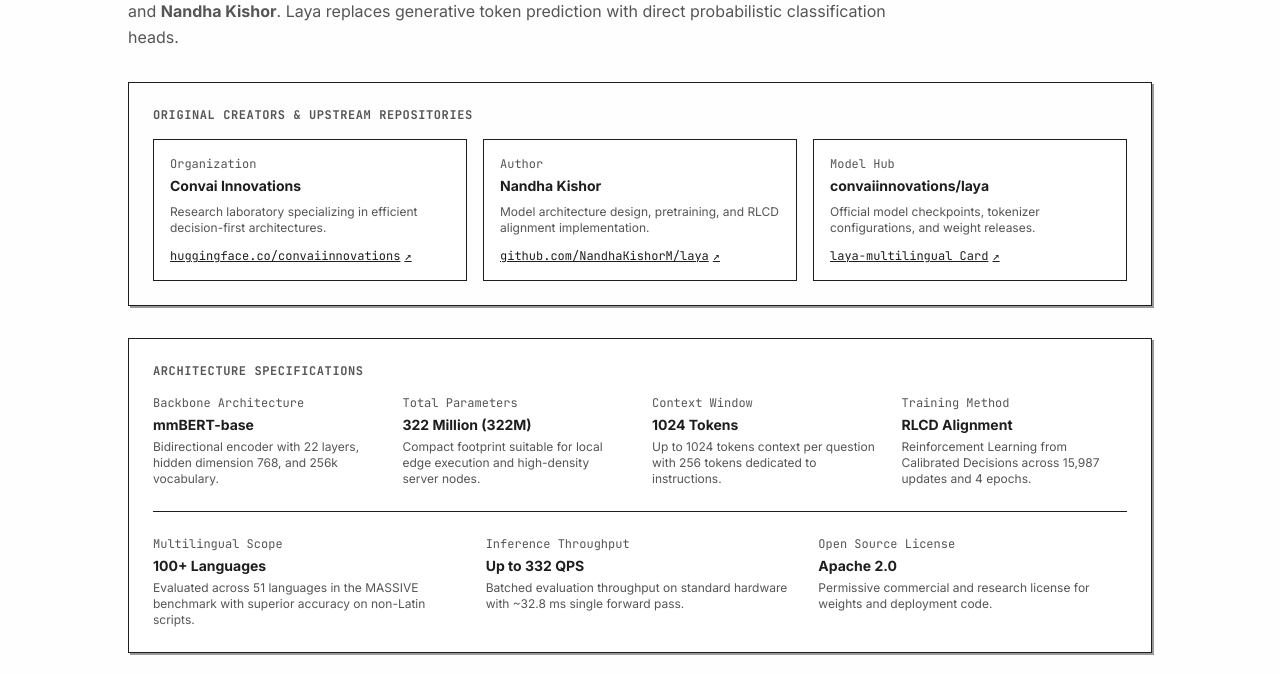
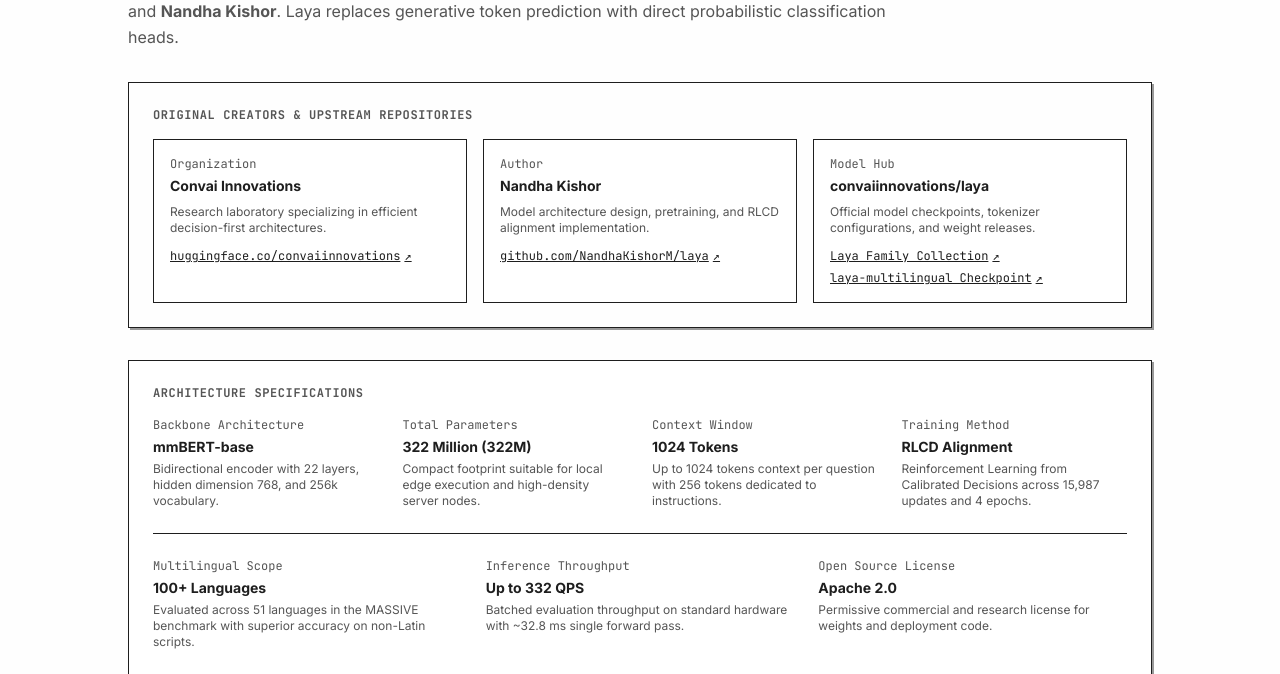
Before and after one commit to ZulfiFazhar/system-one, a FastAPI app: page / in a window 1280 px wide. Shown: the part 2038-2712 px from the top of the page. Run offline with FastAPI, Linux system fonts and the light colour scheme; some libraries are stand-ins or nearby versions.

Commit message:
polish: sanitize DOM rendering, update model family link, and verify anti-slop compliance

```diff
--- a/app/templates/index.html
+++ b/app/templates/index.html
@@ -351,10 +351,16 @@
                             <div class="text-xs font-mono text-[#555555] mb-1">Model Hub</div>
                             <div class="font-bold text-sm mb-2">convaiinnovations/laya</div>
                             <p class="text-xs text-[#555555] mb-3">Official model checkpoints, tokenizer configurations, and weight releases.</p>
-                            <a href="https://huggingface.co/convaiinnovations/laya-multilingual" target="_blank" rel="noopener noreferrer" class="text-xs font-mono underline hover:text-black flex items-center gap-1">
-                                <span>laya-multilingual Card</span>
-                                <span aria-hidden="true">&nearr;</span>
-                            </a>
+                            <div class="flex flex-col gap-1.5">
+                                <a href="https://huggingface.co/convaiinnovations/laya" target="_blank" rel="noopener noreferrer" class="text-xs font-mono underline hover:text-black flex items-center gap-1">
+                                    <span>Laya Family Collection</span>
+                                    <span aria-hidden="true">&nearr;</span>
+                                </a>
+                                <a href="https://huggingface.co/convaiinnovations/laya-multilingual" target="_blank" rel="noopener noreferrer" class="text-xs font-mono underline hover:text-black flex items-center gap-1">
+                                    <span>laya-multilingual Checkpoint</span>
+                                    <span aria-hidden="true">&nearr;</span>
+                                </a>
+                            </div>
                         </div>
                     </div>
                 </div>
@@ -752,9 +758,14 @@
 
                     const verdictRow = document.createElement('div');
                     verdictRow.className = 'flex items-center justify-between text-sm';
-                    verdictRow.innerHTML = '<span class="text-xs font-mono text-[#555555]">Probability:</span>' +
-                        '<span class="font-mono font-bold text-sm ' + (isTrue ? 'text-[#03aa5c]' : 'text-[#1E1E1E]') + '">' +
-                        pct + '% (' + prob.toFixed(4) + ')</span>';
+                    const probLabel = document.createElement('span');
+                    probLabel.className = 'text-xs font-mono text-[#555555]';
+                    probLabel.textContent = 'Probability:';
+                    const probVal = document.createElement('span');
+                    probVal.className = 'font-mono font-bold text-sm ' + (isTrue ? 'text-[#03aa5c]' : 'text-[#1E1E1E]');
+                    probVal.textContent = pct + '% (' + prob.toFixed(4) + ')';
+                    verdictRow.appendChild(probLabel);
+                    verdictRow.appendChild(probVal);
                     content.appendChild(verdictRow);
 
                     const progressBg = document.createElement('div');
@@ -775,9 +786,14 @@
 
                     const choiceRow = document.createElement('div');
                     choiceRow.className = 'flex items-center justify-between text-sm';
-                    choiceRow.innerHTML = '<span class="text-xs font-mono text-[#555555]">Selected Choice:</span>' +
-                        '<span class="font-mono font-bold px-2 py-0.5 border border-[#1E1E1E] bg-[#f386a1]/30 text-[#1E1E1E]">' +
-                        chosen + ' (' + conf + '% conf)</span>';
+                    const choiceLabel = document.createElement('span');
+                    choiceLabel.className = 'text-xs font-mono text-[#555555]';
+                    choiceLabel.textContent = 'Selected Choice:';
+                    const choiceVal = document.createElement('span');
+                    choiceVal.className = 'font-mono font-bold px-2 py-0.5 border border-[#1E1E1E] bg-[#f386a1]/30 text-[#1E1E1E]';
+                    choiceVal.textContent = chosen + ' (' + conf + '% conf)';
+                    choiceRow.appendChild(choiceLabel);
+                    choiceRow.appendChild(choiceVal);
                     content.appendChild(choiceRow);
 
                     if (ans.probabilities && typeof ans.probabilities === 'object') {
@@ -794,7 +810,12 @@
 
                             const labelRow = document.createElement('div');
                             labelRow.className = 'flex justify-between text-xs font-mono ' + (isChosen ? 'font-bold text-[#1E1E1E]' : 'text-[#555555]');
-                            labelRow.innerHTML = '<span>' + optKey + '</span><span>' + optPct + '%</span>';
+                            const keySpan = document.createElement('span');
+                            keySpan.textContent = optKey;
+                            const pctSpan = document.createElement('span');
+                            pctSpan.textContent = optPct + '%';
+                            labelRow.appendChild(keySpan);
+                            labelRow.appendChild(pctSpan);
                             row.appendChild(labelRow);
 
                             const barBg = document.createElement('div');
@@ -820,9 +841,14 @@
 
                     const scoreRow = document.createElement('div');
                     scoreRow.className = 'flex items-center justify-between text-sm';
-                    scoreRow.innerHTML = '<span class="text-xs font-mono text-[#555555]">Calculated Score:</span>' +
-                        '<span class="font-mono font-bold text-base px-2 py-0.5 border border-[#1E1E1E] bg-[#09aea1]/20 text-[#1E1E1E]">' +
-                        score + ' (' + conf + '% conf)</span>';
+                    const scoreLabel = document.createElement('span');
+                    scoreLabel.className = 'text-xs font-mono text-[#555555]';
+                    scoreLabel.textContent = 'Calculated Score:';
+                    const scoreVal = document.createElement('span');
+                    scoreVal.className = 'font-mono font-bold text-base px-2 py-0.5 border border-[#1E1E1E] bg-[#09aea1]/20 text-[#1E1E1E]';
+                    scoreVal.textContent = score + ' (' + conf + '% conf)';
+                    scoreRow.appendChild(scoreLabel);
+                    scoreRow.appendChild(scoreVal);
                     content.appendChild(scoreRow);
 
                     if (ans.probabilities && typeof ans.probabilities === 'object') {
@@ -839,7 +865,13 @@
 
                             const labelRow = document.createElement('div');
                             labelRow.className = 'flex justify-between text-xs font-mono text-[#555555]';
-                            labelRow.innerHTML = '<span title="' + legendDesc + '">' + legendDesc + '</span><span>' + optPct + '%</span>';
+                            const descSpan = document.createElement('span');
+                            descSpan.title = String(legendDesc);
+                            descSpan.textContent = String(legendDesc);
+                            const pctSpan = document.createElement('span');
+                            pctSpan.textContent = optPct + '%';
+                            labelRow.appendChild(descSpan);
+                            labelRow.appendChild(pctSpan);
                             row.appendChild(labelRow);
 
                             const barBg = document.createElement('div');
```
